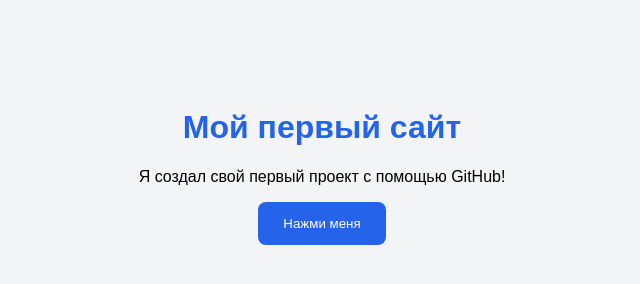
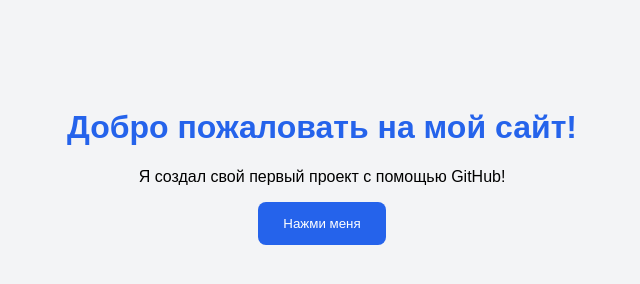
Before and after one commit to Gamzat5700/first, a plain HTML site: page index.html in a window 1280 px wide. Shown: the whole page, without its empty margins (318-958 px from the left). Drawn offline with Linux system fonts and the light colour scheme.

Commit message:
update website title

```diff
--- a/index.html
+++ b/index.html
@@ -26,7 +26,7 @@
   </style>
 </head>
 <body>
-  <h1>Мой первый сайт</h1>
+ <h1>Добро пожаловать на мой сайт!</h1>
   <p>Я создал свой первый проект с помощью GitHub!</p>
   <button onclick="alert('Все работает!')">
     Нажми меня
```
